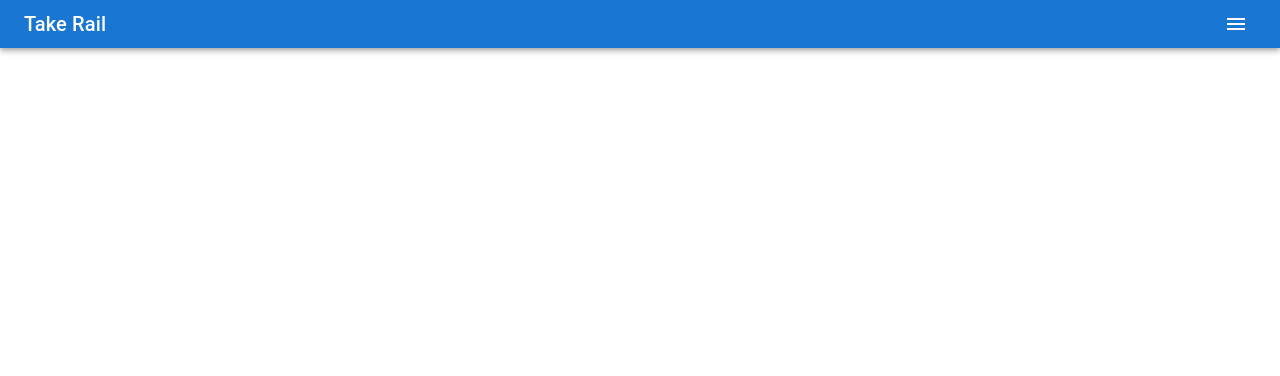
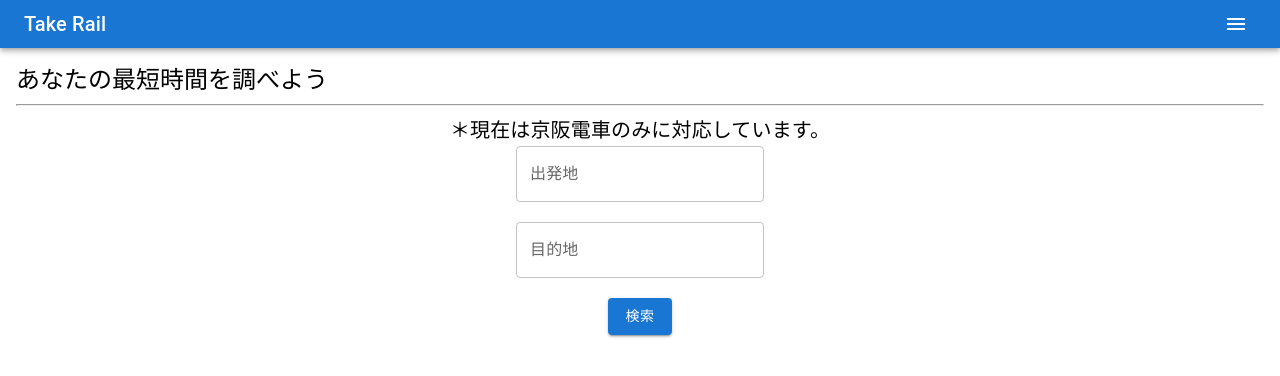
Before and after one commit to Nave-wata/take_rail, a React (Create React App) app in the folder gui/: page / in a window 1280 px wide. Shown: the top 376 px of the page. Built offline with nearby package versions, Linux system fonts and the light colour scheme.

Commit message:
💄 Inputエリアを作成

```diff
--- a/gui/src/App.tsx
+++ b/gui/src/App.tsx
@@ -1,12 +1,34 @@
-import React from 'react';
-import Header from './Components/Header';
+import React from "react";
+import Header from "./Components/Header";
+import { Box, Typography, Grid, TextField,Button } from "@mui/material";
 
 const App = () => {
   return (
     <>
       <Header />
+      <Box sx={{ p: 2 }}>
+        <Typography variant="h5">あなたの最短時間を調べよう</Typography>
+        <hr />
+        <Grid
+          container
+          alignItems="center"
+          justifyContent="center"
+          direction="column"
+        >
+          {/* @TODO 文字色変更 */}
+          <Typography variant="h6" color="">
+            ＊現在は京阪電車のみに対応しています。
+          </Typography>
+          <TextField id="peparture-point" label="出発地" variant="outlined" />
+          <br />
+          <TextField id="destination-point" label="目的地" variant="outlined" />
+
+          <br />
+          <Button variant="contained">検索</Button>
+        </Grid>
+      </Box>
     </>
   );
-}
+};
 
 export default App;
```
